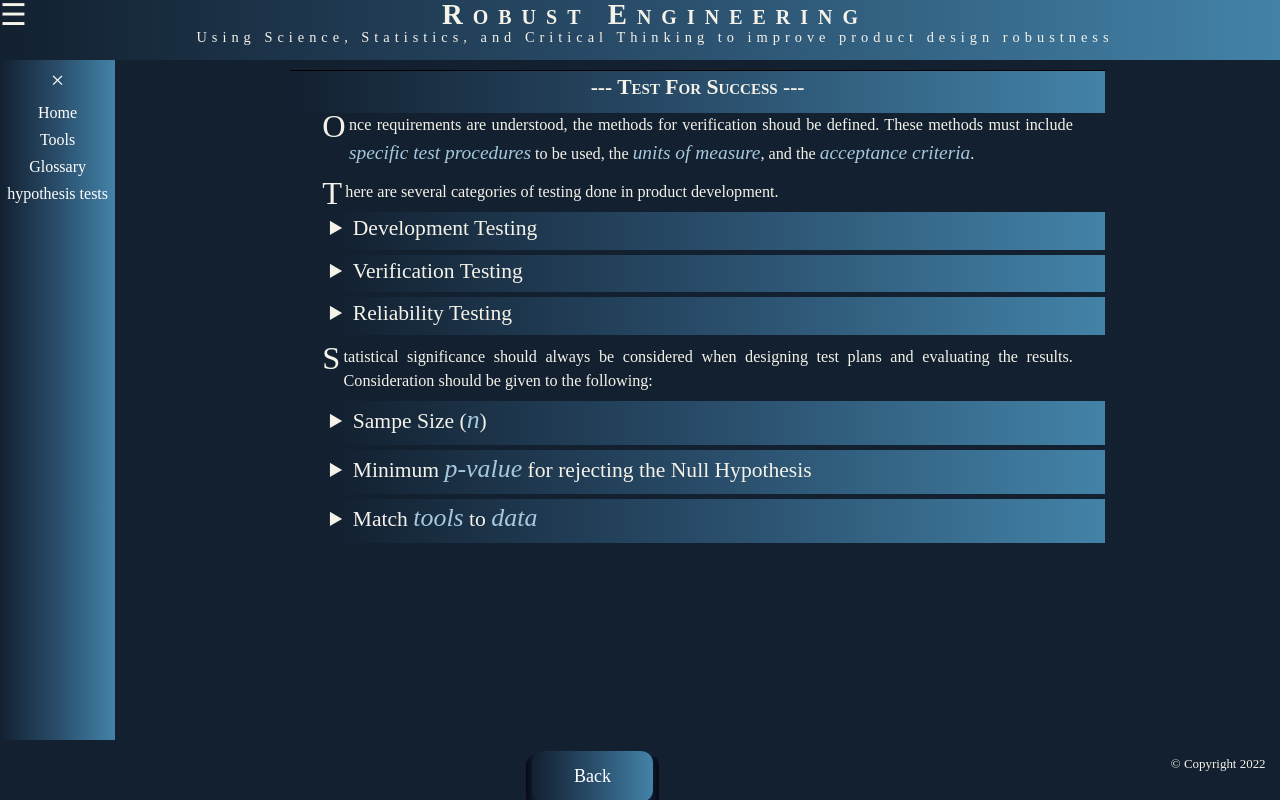
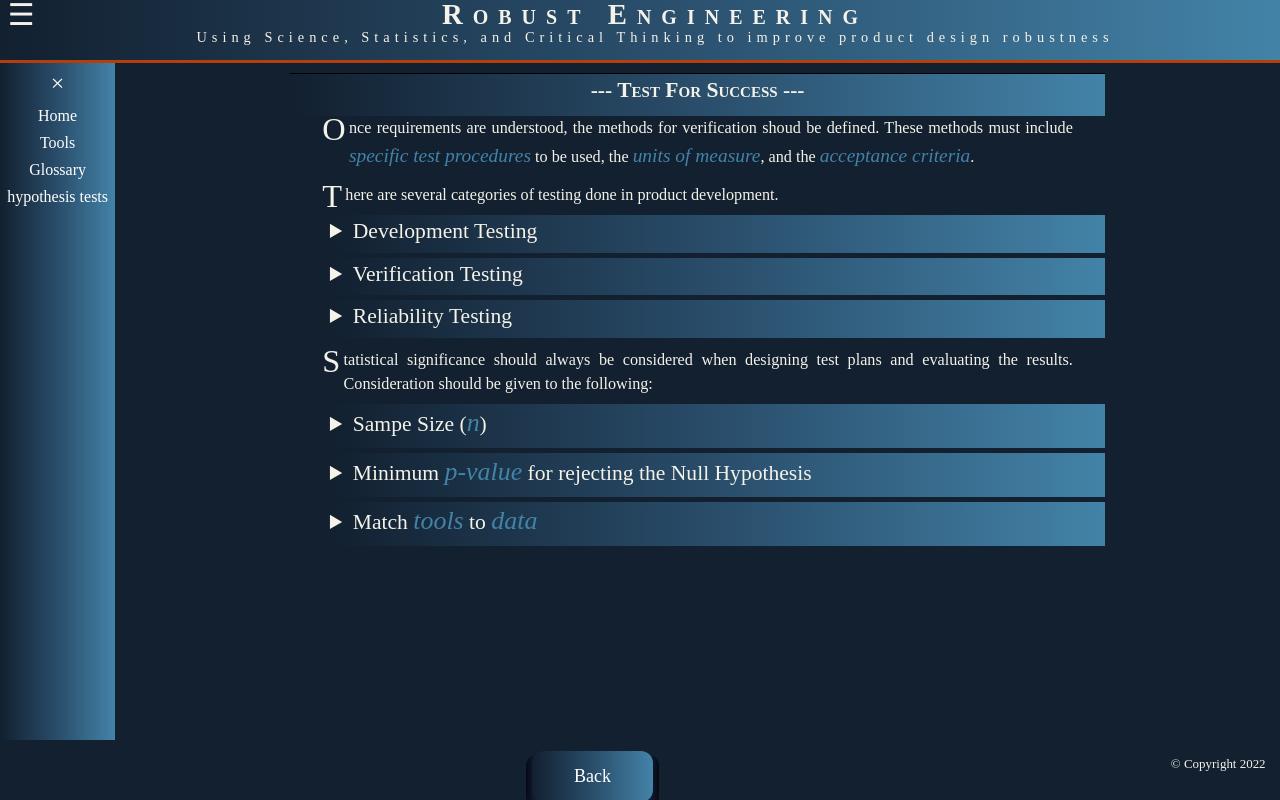
Before and after one commit to pnw-engineering/robust-engineering---old, a PHP site: page /dist/es1.html in a window 1280 px wide. Run offline with PHP 8.4, Linux system fonts and the light colour scheme; some libraries are stand-ins or nearby versions.

Commit message:
Modified color scheme

```diff
--- a/dist/css/main.css
+++ b/dist/css/main.css
@@ -52,7 +52,7 @@ h6 {
 
 .site {
   display: grid;
-  grid-template: "hdr       hdr" 60px "nav      content" calc(100vh - 120px) "foot     foot" 60px/0 1fr;
+  grid-template: "hdr       hdr" 63px "nav      content" calc(100vh - 120px) "foot     foot" 60px/0 1fr;
   background-color: #122030;
 }
 .site .header {
@@ -66,6 +66,7 @@ h6 {
   line-height: 1;
   color: #f4f2e9;
   background-image: linear-gradient(90deg, hsl(212deg, 45%, 13%) 0%, hsl(207deg, 44%, 29%) 50%, hsl(202deg, 43%, 46%) 100%);
+  border-bottom: 3px solid #b43e0c;
 }
 .site .header__bgr {
   position: -webkit-sticky;
@@ -73,6 +74,7 @@ h6 {
   grid-area: bgr;
   width: 1rem;
   font-size: 30px;
+  margin: auto;
   cursor: pointer;
 }
 .site .header__title {
@@ -89,6 +91,7 @@ h6 {
   text-align: center;
   font-size: 1rem;
   letter-spacing: 5px;
+  border-bottom: 3px #b43e0c;
 }
 .site .sidenav {
   grid-area: nav;
@@ -135,7 +138,7 @@ h6 {
 }
 
 .sidenav a:hover {
-  color: rgb(78, 89, 208);
+  color: #b43e0c;
 }
 
 .sidenav .closebtn {
@@ -177,9 +180,8 @@ h6 {
 .topic {
   min-height: 10vh;
   margin: 0 auto;
-  background-color: #1e3b4c;
-  border: 1px solid black;
-  box-shadow: 7px 7px #0b141d;
+  background-color: hsl(207deg, 44%, 29%);
+  box-shadow: 2px 2px 2px rgba(0, 0, 0, 0.5568627451);
   cursor: pointer;
   display: block;
   margin-bottom: 10px;
@@ -463,7 +465,7 @@ p {
 .highlight {
   font-size: larger;
   font-style: italic;
-  color: #a6c8dc;
+  color: hsl(202deg, 43%, 46%);
 }
 
 table,
@@ -512,7 +514,7 @@ details.table-details > summary.table-summary {
   font-size: 1.8rem;
   font-weight: 700;
   background-image: none;
-  background-color: hsl(65deg, 73%, 87%);
+  background-color: #6fa6c6;
 }
 details.table-details .big-table {
   display: grid;
@@ -522,13 +524,13 @@ details.table-details .big-table .table-heading {
   padding-left: 5px;
   font-size: 1.75rem;
   font-weight: 700;
-  border: 1px solid #f4f2e9;
+  border: 1px solid #4282a7;
   background-image: linear-gradient(90deg, hsl(212deg, 45%, 13%) 0%, hsl(207deg, 44%, 29%) 50%, hsl(202deg, 43%, 46%) 100%);
 }
 details.table-details .big-table > .table-content {
   font-size: 1.25rem;
   padding-left: 5px;
-  border: 1px solid #f4f2e9;
+  border: 1px solid #4282a7;
 }
 
 .tool-table {
--- a/scss/_config.scss
+++ b/scss/_config.scss
@@ -1,13 +1,14 @@
 $primary-color: #122030;
 $text-color: #f4f2e9;
 $secondary-color: #4282a7;
+$accent-color: #b43e0c;
 // $gradient2: linear-gradient(90deg,
 //     hsl(240deg 36% 17%) 0%,
 //     hsl(275deg 50% 26%) 50%,
 //     hsl(306deg 100% 27%) 100%);
 $gradient1: linear-gradient(90deg,
     hsl(212deg 45% 13%) 0%,
-    hsl(207deg 44% 29%) 50%,
+    hsl(207, 44%, 29%) 50%,
     hsl(202deg 43% 46%) 100%);
 
 *,
--- a/scss/_elevator.scss
+++ b/scss/_elevator.scss
@@ -32,10 +32,11 @@
 .topic {
     min-height: 10vh;
     margin: 0 auto;
-    background-color: darken($secondary-color, 25);
+    background-color:hsl(207, 44%, 29%);
     // background-color: darkmagenta;
-    border: 1px solid black;
-    box-shadow: 7px 7px darken($primary-color, 5);
+    // border: 1px solid black;
+    // box-shadow: 7px 7px darken($primary-color, 5);
+    box-shadow: 2px 2px 2px #0000008e;
     cursor: pointer;
     display: block;
     margin-bottom: 10px;
--- a/scss/_home.scss
+++ b/scss/_home.scss
@@ -1,7 +1,7 @@
 .site {
     display: grid;
     grid-template:
-        "hdr       hdr" 60px
+        "hdr       hdr" 63px
         "nav      content" calc(100vh - 120px)
         "foot     foot" 60px
         /0 1fr;
@@ -20,13 +20,15 @@
         line-height: 1;
         color: $text-color;
         background-image: $gradient1;
-        // border: 1px solid  rgb(200, 19, 19)
+        border-bottom: 3px solid  $accent-color;
         // background-color: $primary-color;
         &__bgr {
             position: sticky;
             grid-area: bgr;
             width: 1rem;
             font-size: 30px;
+            margin: auto;
+            // color: $accent-color;
             cursor: pointer;
         }
 
@@ -46,6 +48,7 @@
             text-align: center;
             font-size: 1rem;
             letter-spacing: 5px;
+            border-bottom: 3px $accent-color;
             // background-color:aquamarine;
         }
     }
@@ -107,7 +110,7 @@
 
 .sidenav a:hover {
     // color: #f1f1f1;
-    color: rgb(78, 89, 208);
+    color: $accent-color;
 }
 
 .sidenav .closebtn {
--- a/scss/main.scss
+++ b/scss/main.scss
@@ -102,7 +102,7 @@ p {
 .highlight {
     font-size: larger;
     font-style: italic;
-    color: lighten($secondary-color, 30%);
+    color:hsl(202deg 43% 46%);
 }
 
 table,
@@ -155,7 +155,7 @@ details.table-details {
         // background-image: $gradient1;
         background-image: none;
         // background-color: darken(white, 60%);
-        background-color: hsl(65, 73%, 87%);
+        background-color: lighten($secondary-color, 15%);
         // background-color: cadetblue;
     }
 
@@ -168,14 +168,14 @@ details.table-details {
             padding-left: 5px;
             font-size: 1.75rem;
             font-weight: 700;
-            border: 1px solid $text-color;
+            border: 1px solid $secondary-color;
             background-image: $gradient1;
         }
 
         >.table-content {
             font-size: 1.25rem;
             padding-left: 5px;
-            border: 1px solid $text-color;
+            border: 1px solid $secondary-color;
 
         }
 
```
Also changed, not shown: 1 other file.
